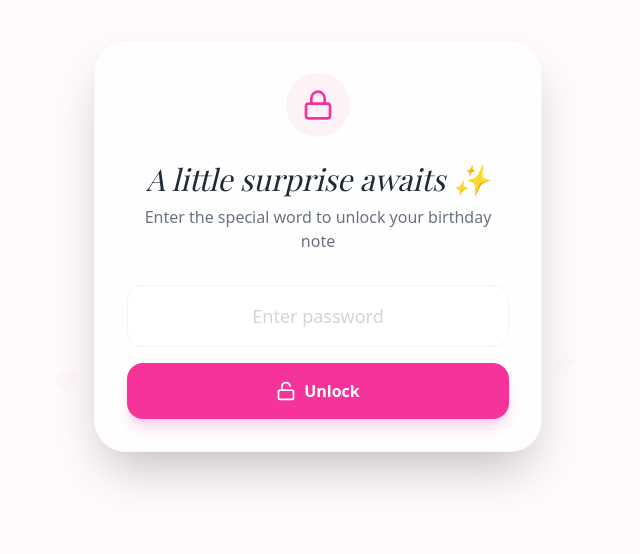
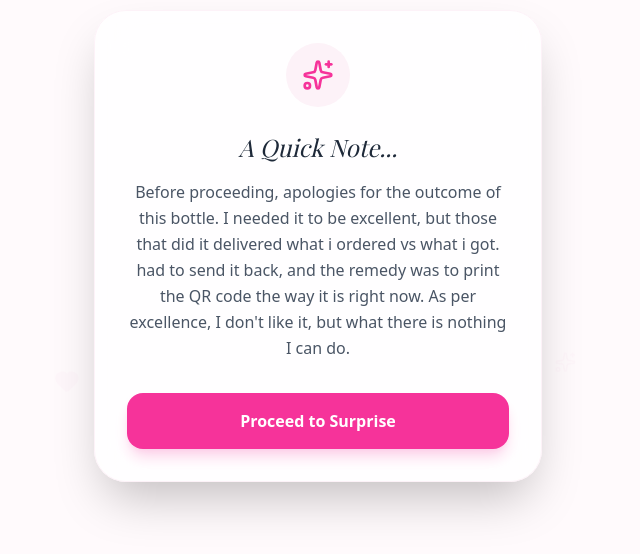
Before and after one commit to vinval-291/Kaira, a React (Vite) app: page / in a window 1280 px wide. Shown: the part 154-708 px from the top of the page, without its empty margins (322-962 px from the left). Built offline with nearby package versions, Linux system fonts and the light colour scheme; a web font is replaced by a local one.

Commit message:
Update App.tsx

```diff
--- a/src/App.tsx
+++ b/src/App.tsx
@@ -22,6 +22,7 @@
 const MUSIC_URL = "https://github.com/vinval-291/Kaira/raw/refs/heads/main/the_mountain-inspirational-piano-romantic-375982.mp3";
 
 export default function App() {
+  const [showIntro, setShowIntro] = useState(true);
   const [password, setPassword] = useState("");
   const [isUnlocked, setIsUnlocked] = useState(false);
   const [error, setError] = useState(false);
@@ -75,7 +76,7 @@
   };
 
   return (
-    <div className="min-h-screen bg-[#fffafc] flex items-center justify-center p-6 relative overflow-hidden font-sans">
+    <div className="min-h-screen bg-[#fffafc] flex items-center justify-center p-4 md:p-6 relative overflow-hidden font-sans">
 
       {/* Floating Background Elements */}
       <div className="absolute inset-0 pointer-events-none z-1">
@@ -107,29 +108,55 @@
           initial={{ opacity: 0 }}
           animate={{ opacity: 1 }}
           onClick={() => setIsMuted(!isMuted)}
-          className="absolute top-6 right-6 z-50 p-3 bg-white/50 backdrop-blur-md rounded-full text-pink-500 hover:bg-white/80 transition-all shadow-lg"
+          className="absolute top-4 right-4 md:top-6 md:right-6 z-50 p-2 md:p-3 bg-white/50 backdrop-blur-md rounded-full text-pink-500 hover:bg-white/80 transition-all shadow-lg"
         >
-          {isMuted ? <VolumeX size={24} /> : <Volume2 size={24} />}
+          {isMuted ? <VolumeX size={20} className="md:w-6 md:h-6" /> : <Volume2 size={20} className="md:w-6 md:h-6" />}
         </motion.button>
       )}
 
       <AnimatePresence mode="wait">
-        {!isUnlocked ? (
+        {showIntro ? (
+          <motion.div
+            key="intro-screen"
+            initial={{ opacity: 0, scale: 0.95 }}
+            animate={{ opacity: 1, scale: 1 }}
+            exit={{ opacity: 0, scale: 0.95 }}
+            className="w-full max-w-md bg-white/80 backdrop-blur-xl p-6 md:p-8 rounded-[32px] shadow-2xl border border-pink-50 text-center z-10"
+          >
+            <div className="mb-6 flex justify-center">
+              <div className="w-12 h-12 md:w-16 md:h-16 bg-pink-50 rounded-full flex items-center justify-center text-pink-500">
+                <Sparkles size={24} className="md:w-8 md:h-8" />
+              </div>
+            </div>
+
+            <h1 className="text-xl md:text-2xl font-serif italic text-gray-800 mb-4">A Quick Note...</h1>
+            <p className="text-gray-600 text-sm md:text-base leading-relaxed mb-8">
+              Before proceeding, apologies for the outcome of this bottle. I needed it to be excellent, but those that did it delivered what i ordered vs what i got. had to send it back, and the remedy was to print the QR code the way it is right now. As per excellence, I don't like it, but what there is nothing I can do.
+            </p>
+
+            <button
+              onClick={() => setShowIntro(false)}
+              className="w-full py-3 md:py-4 bg-pink-500 hover:bg-pink-600 text-white rounded-2xl font-semibold shadow-lg shadow-pink-200 transition-all active:scale-95"
+            >
+              Proceed to Surprise
+            </button>
+          </motion.div>
+        ) : !isUnlocked ? (
           <motion.div
             key="lock-screen"
             initial={{ opacity: 0, y: 20, scale: 0.95 }}
             animate={{ opacity: 1, y: 0, scale: 1 }}
             exit={{ opacity: 0, y: -20, scale: 0.95 }}
-            className="w-full max-w-md bg-white/80 backdrop-blur-xl p-8 rounded-[32px] shadow-2xl border border-pink-50 text-center z-10"
+            className="w-full max-w-md bg-white/80 backdrop-blur-xl p-6 md:p-8 rounded-[32px] shadow-2xl border border-pink-50 text-center z-10"
           >
             <div className="mb-6 flex justify-center">
-              <div className="w-16 h-16 bg-pink-50 rounded-full flex items-center justify-center text-pink-500">
-                <Lock size={32} />
+              <div className="w-12 h-12 md:w-16 md:h-16 bg-pink-50 rounded-full flex items-center justify-center text-pink-500">
+                <Lock size={24} className="md:w-8 md:h-8" />
               </div>
             </div>
 
-            <h1 className="text-3xl font-serif italic text-gray-800 mb-2">A little surprise awaits ✨</h1>
-            <p className="text-gray-500 mb-8">Enter the special word to unlock your birthday note</p>
+            <h1 className="text-2xl md:text-3xl font-serif italic text-gray-800 mb-2">A little surprise awaits ✨</h1>
+            <p className="text-gray-500 text-sm md:text-base mb-8">Enter the special word to unlock your birthday note</p>
 
             <div className="space-y-4">
               <input
@@ -138,14 +165,14 @@
                 onChange={(e) => setPassword(e.target.value)}
                 onKeyDown={(e) => e.key === 'Enter' && handleUnlock()}
                 placeholder="Enter password"
-                className="w-full px-6 py-4 bg-white border border-gray-100 rounded-2xl focus:outline-none focus:ring-4 focus:ring-pink-100 transition-all text-center text-lg placeholder:text-gray-300"
+                className="w-full px-4 py-3 md:px-6 md:py-4 bg-white border border-gray-100 rounded-2xl focus:outline-none focus:ring-4 focus:ring-pink-100 transition-all text-center text-base md:text-lg placeholder:text-gray-300"
               />
 
               <button
                 onClick={handleUnlock}
-                className="w-full py-4 bg-pink-500 hover:bg-pink-600 text-white rounded-2xl font-semibold shadow-lg shadow-pink-200 transition-all active:scale-95 flex items-center justify-center gap-2"
+                className="w-full py-3 md:py-4 bg-pink-500 hover:bg-pink-600 text-white rounded-2xl font-semibold shadow-lg shadow-pink-200 transition-all active:scale-95 flex items-center justify-center gap-2"
               >
-                <Unlock size={20} />
+                <Unlock size={18} className="md:w-5 md:h-5" />
                 Unlock
               </button>
 
@@ -153,7 +180,7 @@
                 <motion.p
                   initial={{ opacity: 0, y: -10 }}
                   animate={{ opacity: 1, y: 0 }}
-                  className="text-pink-500 text-sm font-medium"
+                  className="text-pink-500 text-xs md:text-sm font-medium"
                 >
                   That’s not quite it 💕
                 </motion.p>
@@ -165,7 +192,7 @@
             key="message-screen"
             initial={{ opacity: 0, y: 40, scale: 0.9 }}
             animate={{ opacity: 1, y: 0, scale: 1 }}
-            className="w-full max-w-2xl bg-white rounded-[40px] shadow-2xl border border-pink-50 text-center z-10 relative overflow-hidden"
+            className="w-full max-w-2xl bg-white rounded-[32px] md:rounded-[40px] shadow-2xl border border-pink-50 text-center z-10 relative overflow-hidden"
           >
             {/* Background Slideshow inside the card */}
             <div className="absolute inset-0 z-0">
@@ -190,30 +217,30 @@
               <div className="absolute inset-0 bg-gradient-to-b from-white/80 via-white/40 to-white/80" />
             </div>
 
-            <div className="relative z-10 p-10 md:p-16">
+            <div className="relative z-10 p-6 md:p-16">
               {/* Decorative Crown for the Productivity Queen */}
               <motion.div
                 initial={{ rotate: -10, scale: 0 }}
                 animate={{ rotate: 0, scale: 1 }}
                 transition={{ type: "spring", delay: 0.5 }}
-                className="absolute top-8 right-8 text-yellow-400/30"
+                className="absolute top-4 right-4 md:top-8 md:right-8 text-yellow-400/30"
               >
-                <Crown size={64} />
+                <Crown size={48} className="md:w-16 md:h-16" />
               </motion.div>
 
-              <div className="mb-8 flex justify-center">
+              <div className="mb-6 md:mb-8 flex justify-center">
                 <motion.div
                   animate={{ scale: [1, 1.1, 1] }}
                   transition={{ duration: 2, repeat: Infinity }}
                   className="text-pink-500"
                 >
-                  <Heart size={48} fill="currentColor" />
+                  <Heart size={36} className="md:w-12 md:h-12" fill="currentColor" />
                 </motion.div>
               </div>
 
-              <h2 className="text-4xl md:text-5xl font-serif italic text-gray-900 mb-8">Happy Belated Birthday ✨</h2>
+              <h2 className="text-2xl md:text-5xl font-serif italic text-gray-900 mb-6 md:mb-8">Happy Belated Birthday ✨</h2>
 
-              <div className="space-y-6 text-lg leading-relaxed text-gray-800 font-medium">
+              <div className="space-y-4 md:space-y-6 text-sm md:text-lg leading-relaxed text-gray-800 font-medium">
                 <p>
                   If you’re reading this, then my little design worked 😄
                   <br /> I just wanted to leave a tiny reminder that someone thinks you’re amazing.
@@ -233,9 +260,9 @@
                 </p>
               </div>
 
-              <div className="mt-12 pt-8 border-t border-pink-100">
-                <div className="text-gray-500 italic mb-2">— from someone who truly admires your light</div>
-                <div className="text-pink-600 font-serif font-semibold text-xl">
+              <div className="mt-8 md:mt-12 pt-6 md:pt-8 border-t border-pink-100">
+                <div className="text-gray-500 text-xs md:text-base italic mb-2">— from someone who truly admires your light</div>
+                <div className="text-pink-600 font-serif font-semibold text-lg md:text-xl">
                   <br /> Happy Birthday once again to you KAIRA.
                   <br /> The Productivity Queen
                 </div>
```
